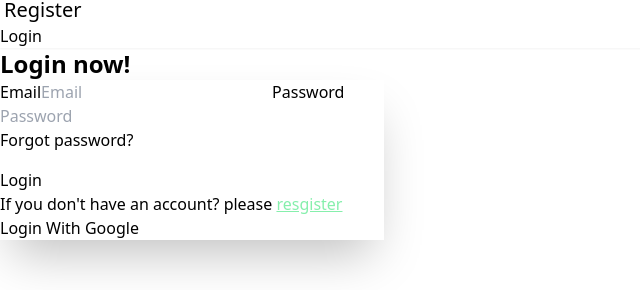
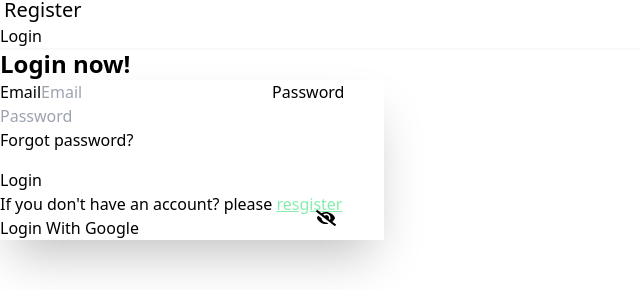
Before and after one commit to tajmirahman/recap-email-login-mohamilon, a React (Vite) app in the folder my-project/: page /login in a window 1280 px wide. Shown: the part 200-490 px from the top of the page, without its empty margins (0-640 px from the left). Built offline with nearby package versions, Linux system fonts and the light colour scheme; no server answers.

Commit message:
show password star

```diff
--- a/my-project/package.json
+++ b/my-project/package.json
@@ -15,6 +15,7 @@
     "match-sorter": "^8.0.0",
     "react": "^19.0.0",
     "react-dom": "^19.0.0",
+    "react-icons": "^5.5.0",
     "react-router-dom": "^7.3.0",
     "sort-by": "^1.2.0"
   },
--- a/my-project/src/component/Login.jsx
+++ b/my-project/src/component/Login.jsx
@@ -1,6 +1,7 @@
 import React, { useContext } from 'react';
 import { AuthContext } from '../AuthProvider/AuthProvider';
 import { Link, useNavigate } from 'react-router-dom';
+import { FaEyeSlash } from "react-icons/fa";
 
 const Login = () => {
     const navigate= useNavigate();
@@ -42,13 +43,15 @@ const Login = () => {
             <h1 className="text-2xl font-bold">Login now!</h1>
 
                 <div className="card bg-base-100 w-full max-w-sm shrink-0 shadow-2xl">
-                    <form onSubmit={handleLogin} className="card-body">
+                    <form onSubmit={handleLogin} className="card-body relative">
                         <fieldset className="fieldset">
                             <label className="fieldset-label">Email</label>
                             <input type="email" name='email' className="input" placeholder="Email" />
 
                             <label className="fieldset-label">Password</label>
                             <input type="password" name='password' className="input" placeholder="Password" />
+
+                            <button className='absolute right-12 top-32 text-xl'><FaEyeSlash /></button>
 
                             <div><a className="link link-hover">Forgot password?</a></div>
 
```
Also changed, not shown: 1 other file (tests, documents, lock files or other folders).
